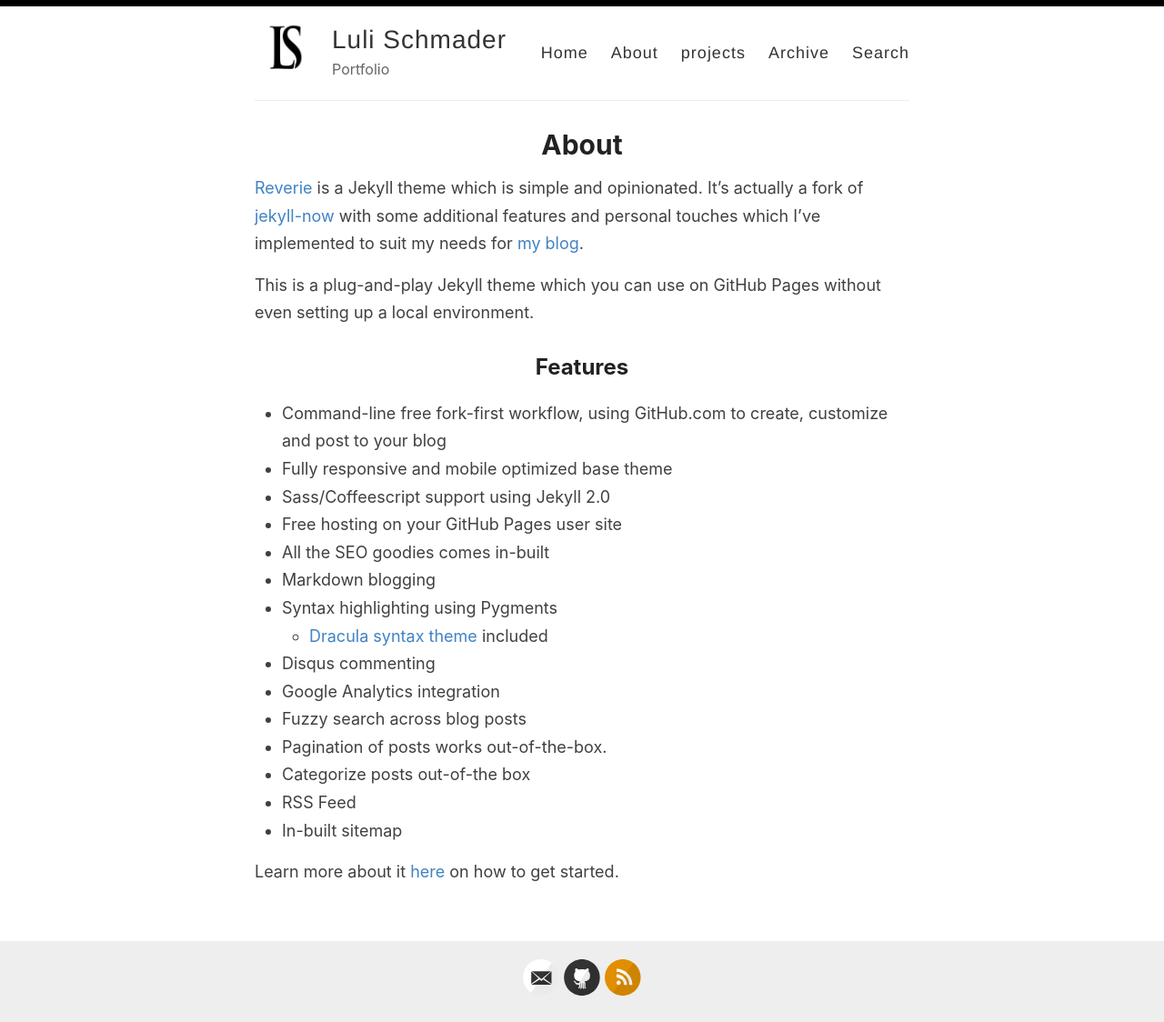
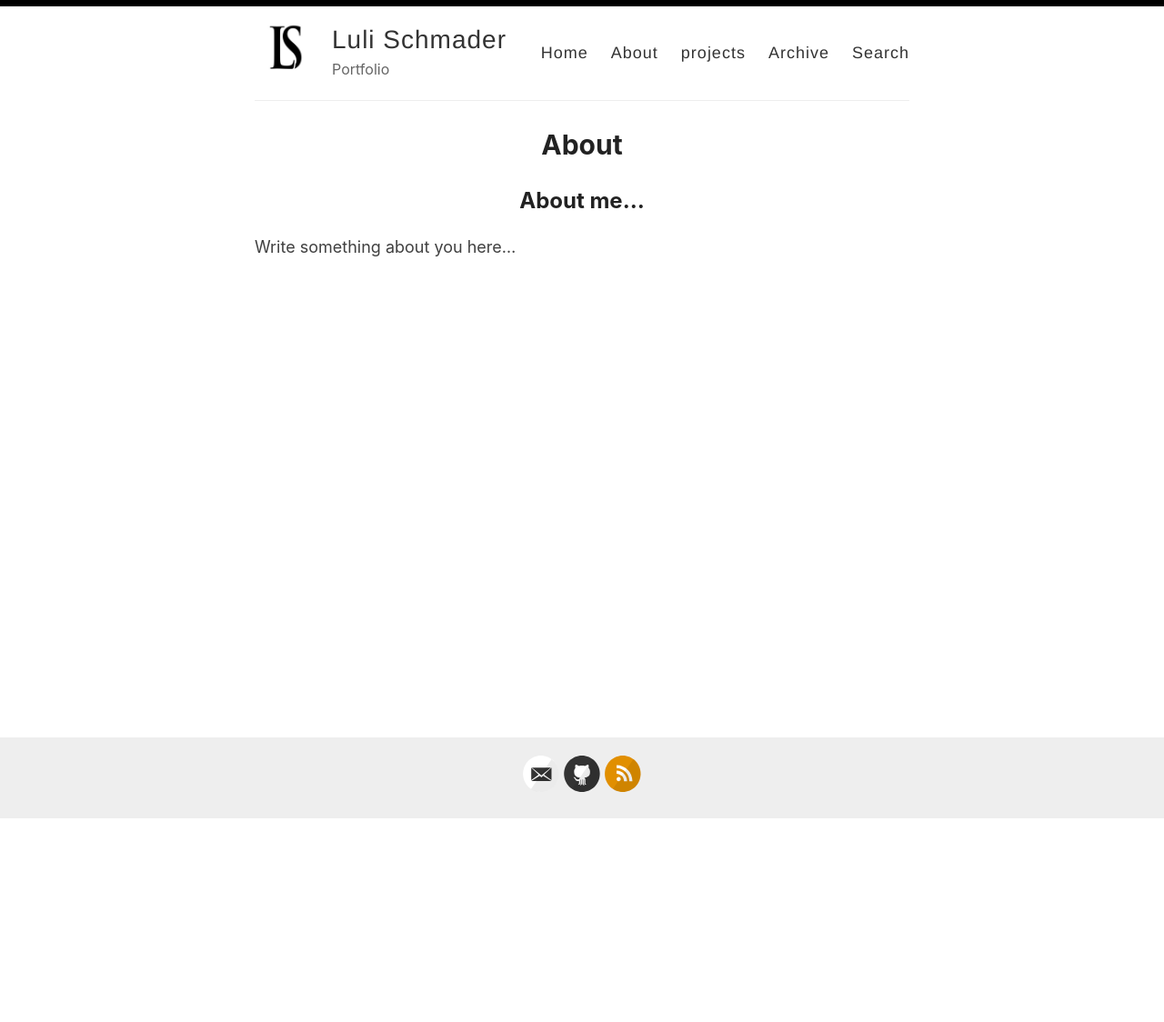
Before and after one commit to lulischmader/lulischmader.github.io, a Jekyll site: the page built from _pages/about.md, in a window 1280 px wide. Shown: the whole page at 91% size. Built offline with Jekyll 4.4.1, drawn with Linux system fonts in a browser that asks for light colours; after the commit the page ends 901 px from its top, so only the background shows below that.

Commit message:
Update about.md

```diff
--- a/_pages/about.md
+++ b/_pages/about.md
@@ -4,26 +4,6 @@
 permalink: /about/
 ---
 
-[Reverie](https://github.com/amitmerchant1990/reverie) is a Jekyll theme which is simple and opinionated. It's actually a fork of [jekyll-now](https://github.com/barryclark/jekyll-now) with some additional features and personal touches which I've implemented to suit my needs for [my blog](https://www.amitmerchant.com).
+## About me...
 
-This is a plug-and-play Jekyll theme which you can use on GitHub Pages without even setting up a local environment.
-
-## Features
-
-- Command-line free fork-first workflow, using GitHub.com to create, customize and post to your blog
-- Fully responsive and mobile optimized base theme
-- Sass/Coffeescript support using Jekyll 2.0
-- Free hosting on your GitHub Pages user site
-- All the SEO goodies comes in-built
-- Markdown blogging
-- Syntax highlighting using Pygments
-    - [Dracula syntax theme](https://draculatheme.com/) included
-- Disqus commenting
-- Google Analytics integration
-- Fuzzy search across blog posts
-- Pagination of posts works out-of-the-box.
-- Categorize posts out-of-the box
-- RSS Feed
-- In-built sitemap
-
-Learn more about it [here](https://github.com/amitmerchant1990/reverie) on how to get started.
+Write something about you here...
```
